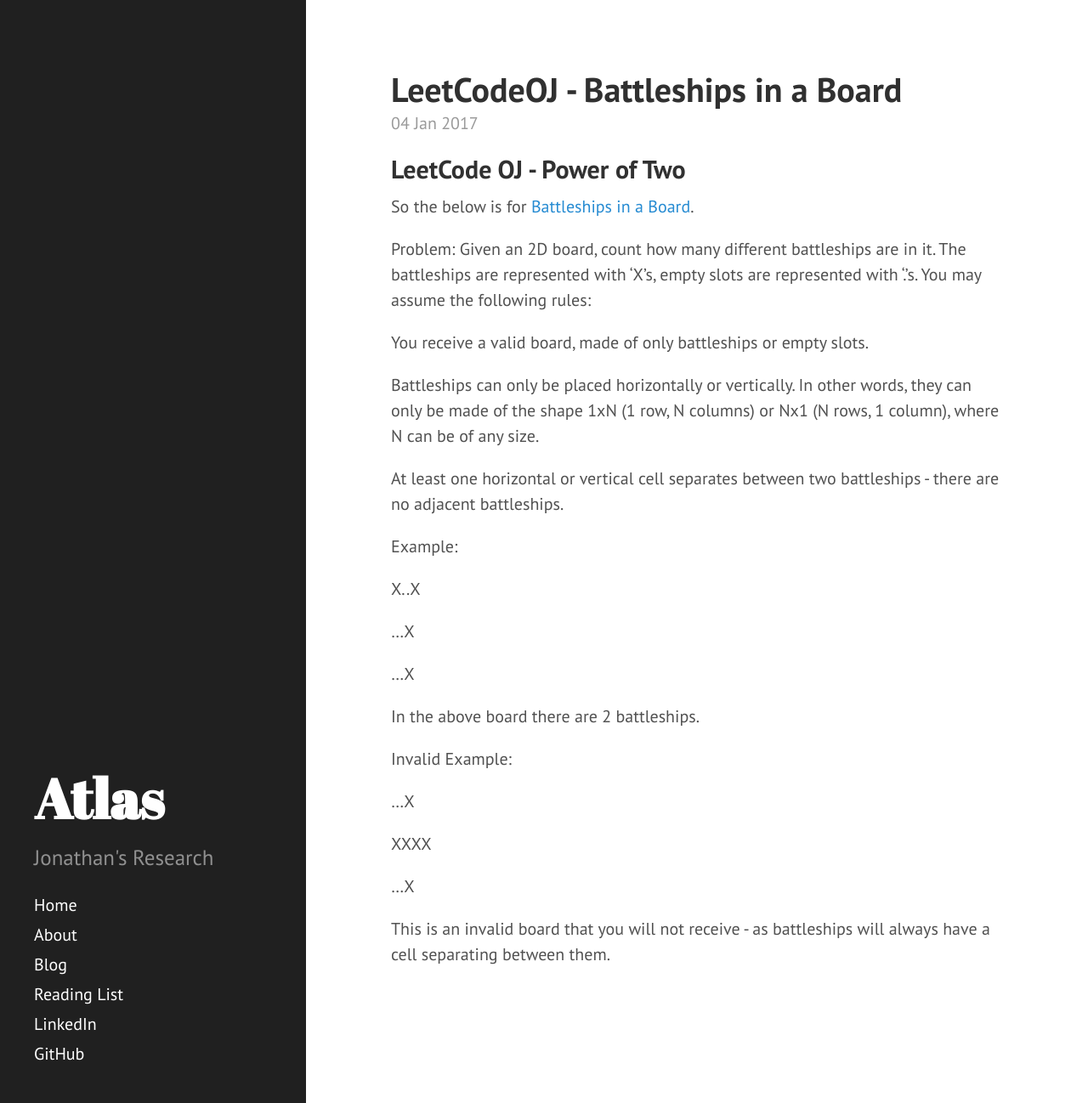
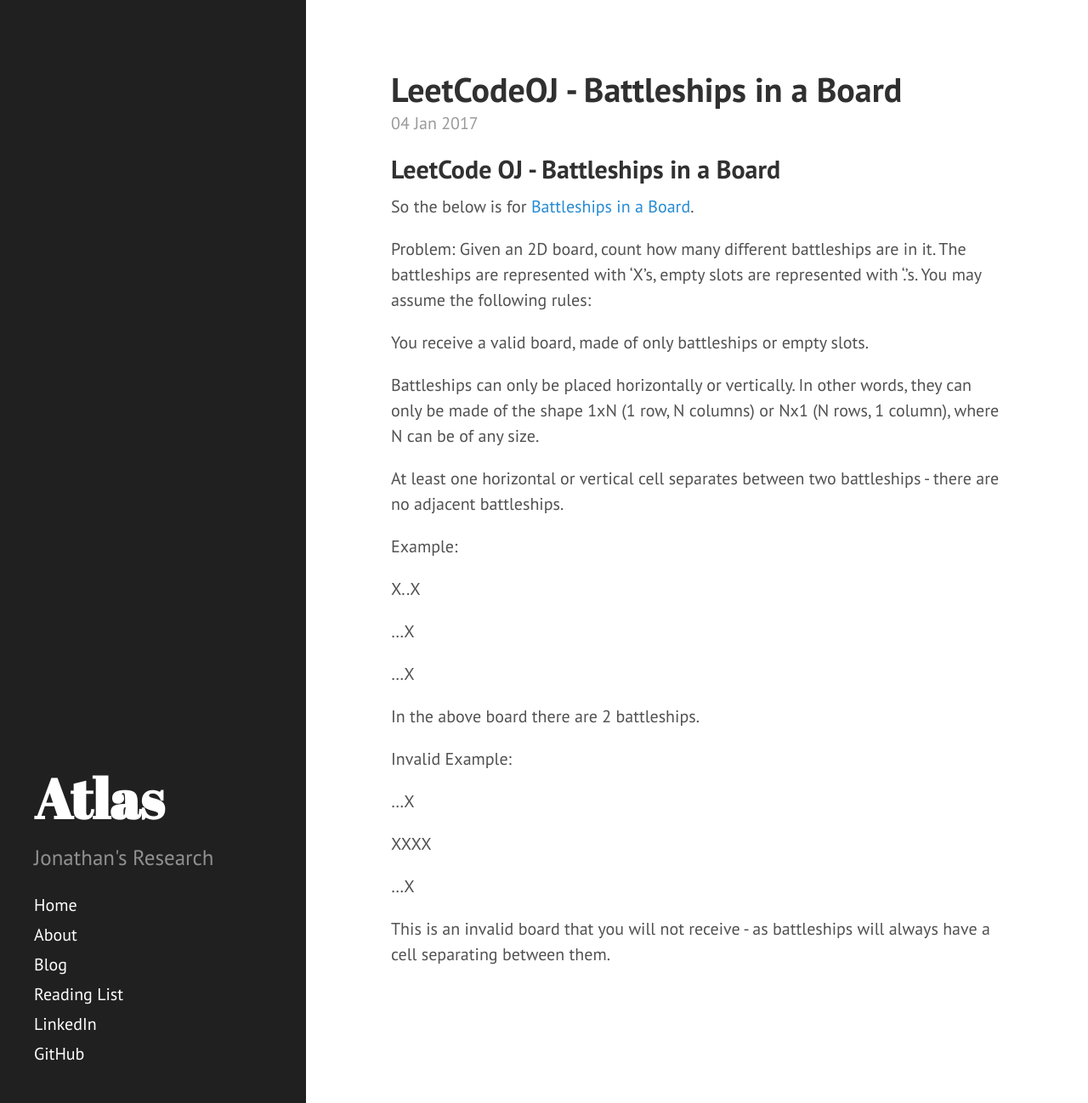
Before and after one commit to JonathanJohann/Research, a Jekyll site: the page built from _posts/Scratch_Pad/2017-01-04-Battleships-in-a-Board.md, in a window 1280 px wide and 1298 px high. Shown: the whole window at 85% size. Built offline with Jekyll 4.4.1, drawn with Linux system fonts in a browser that asks for light colours; Markdown is read by kramdown in place of the engine named in the settings.

Commit message:
Update 2017-01-04-Battleships-in-a-Board.md

```diff
--- a/_posts/Scratch_Pad/2017-01-04-Battleships-in-a-Board.md
+++ b/_posts/Scratch_Pad/2017-01-04-Battleships-in-a-Board.md
@@ -6,7 +6,7 @@
 hard_wrap: false
 ---
 
-## LeetCode OJ - Power of Two
+## LeetCode OJ - Battleships in a Board
 
 So the below is for [Battleships in a Board](https://leetcode.com/problems/battleships-in-a-board/).
 
```
